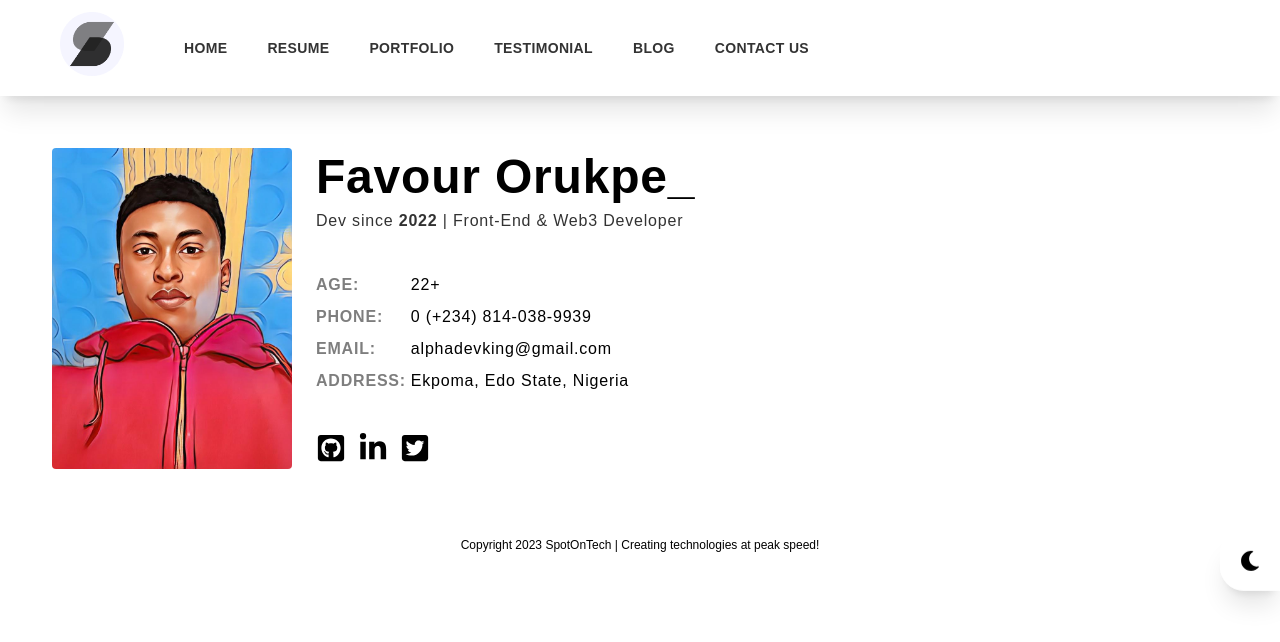
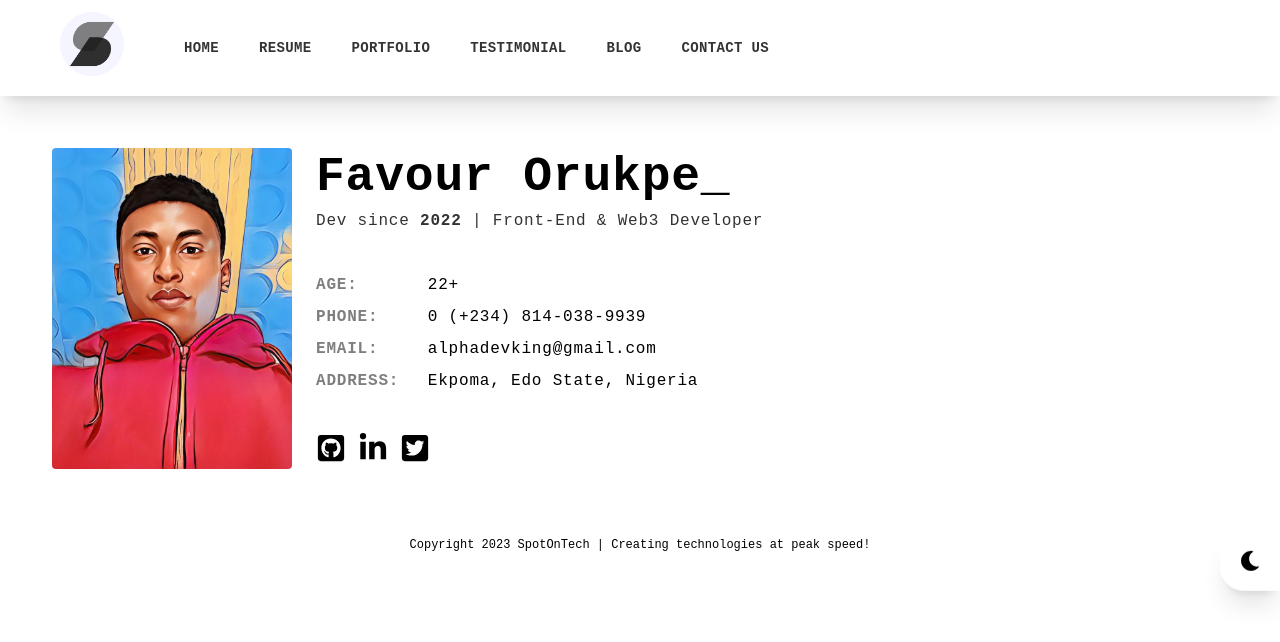
Before and after one commit to alphadevking/alspot.com, a Next.js app: page / in a window 1280 px wide. Shown: the top 642 px of the page. Built offline with nearby package versions, Linux system fonts and the light colour scheme.

Commit message:
monospace font

```diff
--- a/src/pages/index.tsx
+++ b/src/pages/index.tsx
@@ -20,7 +20,6 @@ export default function Home() {
       </Head>
       <Layout navbar footer>
         <Header/>
-        {animatedDiv}
       </Layout>
     </>
   )
--- a/src/styles/globals.css
+++ b/src/styles/globals.css
@@ -2,10 +2,10 @@
 @tailwind components;
 @tailwind utilities;
 
-@import url('https: //fonts.googleapis.com/css?family=Roboto%7CRoboto+Mono%7CInconsolata');
+@import url('https: //fonts.googleapis.com/css?family=Roboto%7CRoboto+Mono');
 
 *{
-  font-family: 'Roboto Mono', sans-serif;
+  font-family: 'Roboto Mono', monospace;
 }
 
 :root {
```
